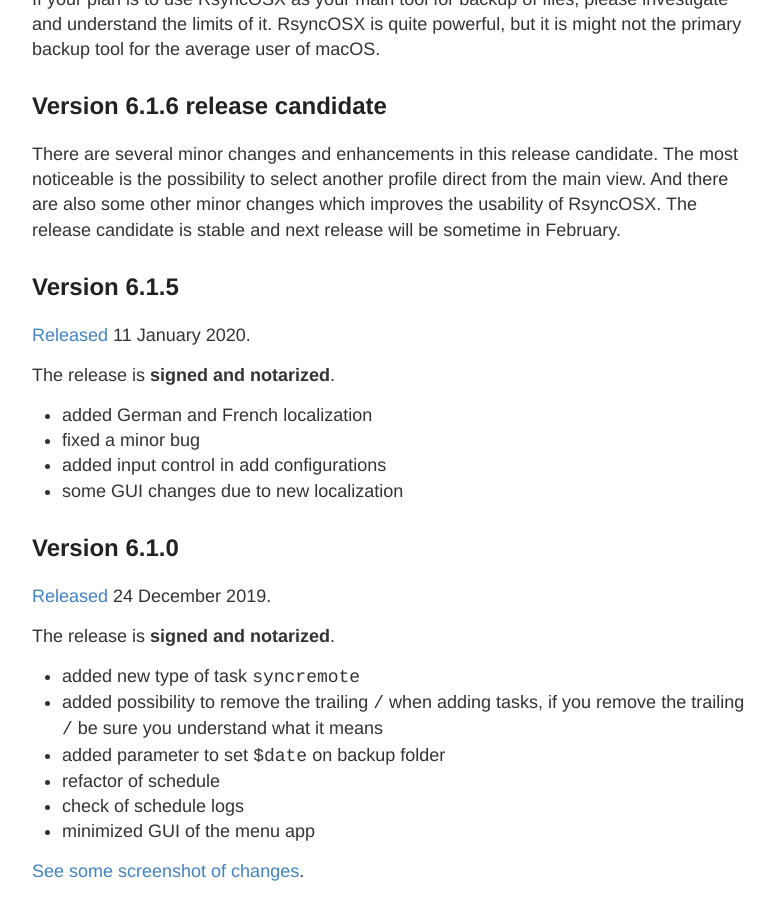
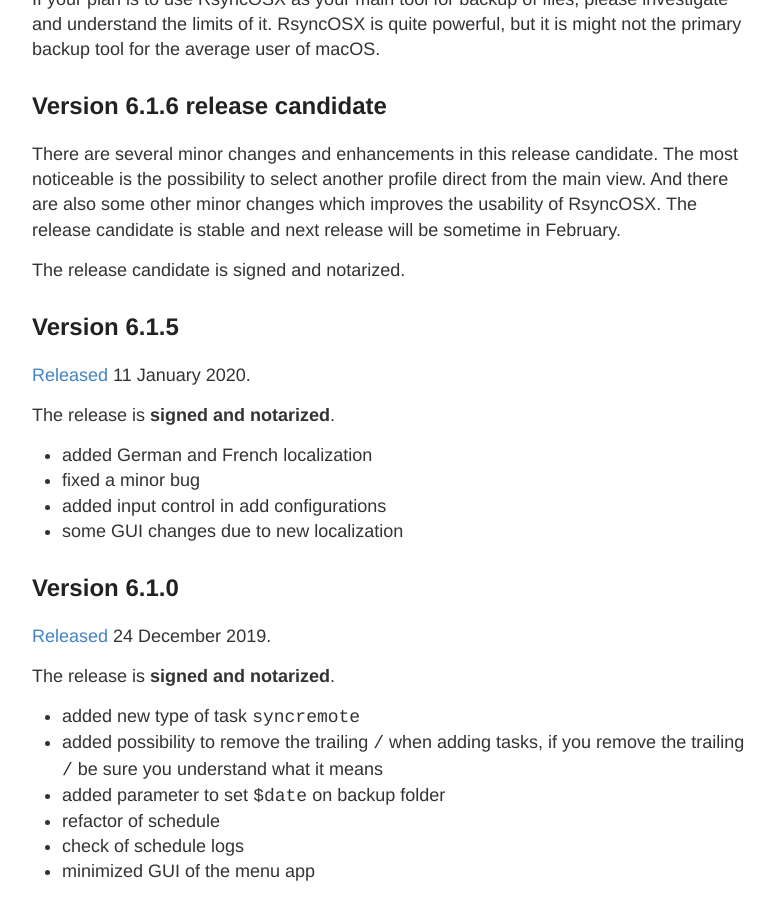
Before and after one commit to d2s/Documentation, a Jekyll site: the page built from _posts/2018-04-10-Changelog.md, in a window 1280 px wide and 900 px high, scrolled down 983 px. Shown: the whole window, without its empty margins (248-1022 px from the left). Built offline with Jekyll 4.4.1, drawn with Linux system fonts in a browser that asks for light colours.

Commit message:
Update 2018-04-10-Changelog.md

```diff
--- a/_posts/2018-04-10-Changelog.md
+++ b/_posts/2018-04-10-Changelog.md
@@ -24,6 +24,8 @@ If your plan is to use RsyncOSX as your main tool for backup of files, please in
 ## Version 6.1.6 release candidate
 
 There are several minor changes and enhancements in this release candidate. The most noticeable is the possibility to select another profile direct from the main view. And there are also some other minor changes which improves the usability of RsyncOSX. The release candidate is stable and next release will be sometime in February.
+
+The release candidate is signed and notarized.
 
 ## Version 6.1.5
 
```
